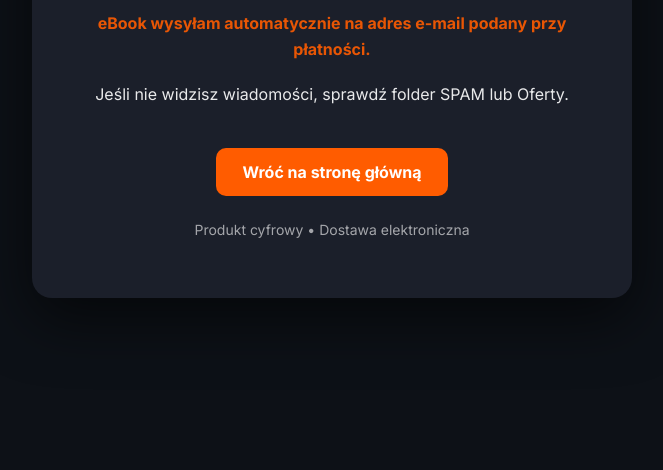
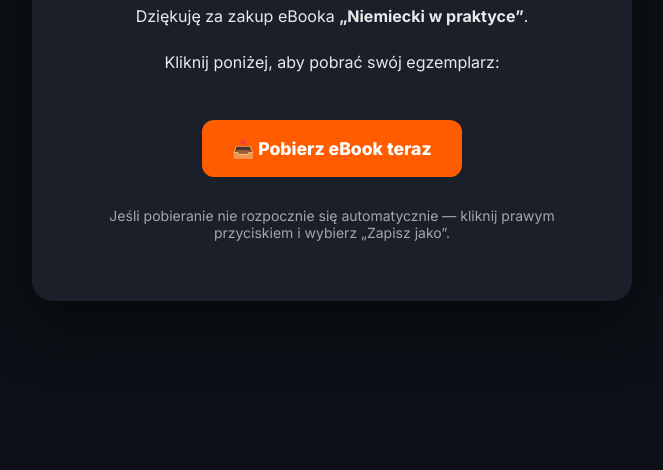
Before and after one commit to programistaiq/ebook, a plain HTML site: page thankyou.html in a window 1280 px wide. Shown: the part 330-800 px from the top of the page, without its empty margins (308-971 px from the left). Drawn offline with Linux system fonts and the light colour scheme.

Commit message:
Add files via upload

```diff
--- a/thankyou.html
+++ b/thankyou.html
@@ -43,55 +43,51 @@
             line-height: 1.6;
         }
 
-        .highlight {
-            color: #ff5c00;
-            font-weight: 700;
-        }
-
-        .btn {
+        .download-btn {
             display: inline-block;
-            margin-top: 20px;
+            margin-top: 25px;
             background: #ff5c00;
             color: #fff;
-            padding: 14px 26px;
-            border-radius: 10px;
+            padding: 18px 30px;
+            border-radius: 12px;
             text-decoration: none;
-            font-weight: 700;
+            font-weight: 800;
+            font-size: 1.1rem;
             transition: .3s;
         }
 
-            .btn:hover {
+            .download-btn:hover {
                 background: #ff3d00;
+                transform: translateY(-3px);
             }
 
         .small {
             font-size: 14px;
             opacity: .6;
-            margin-top: 25px;
+            margin-top: 30px;
         }
     </style>
 </head>
 <body>
 
     <div class="box">
-        <h1>🎉 Dziękuję za zakup!</h1>
+        <h1>🎉 Płatność zakończona sukcesem!</h1>
 
         <p>
-            Twoja płatność została pomyślnie zrealizowana.
-        </p>
-
-        <p class="highlight">
-            eBook wysyłam automatycznie na adres e-mail podany przy płatności.
+            Dziękuję za zakup eBooka <strong>„Niemiecki w praktyce”</strong>.
         </p>
 
         <p>
-            Jeśli nie widzisz wiadomości, sprawdź folder SPAM lub Oferty.
+            Kliknij poniżej, aby pobrać swój egzemplarz:
         </p>
 
-        <a href="index.html" class="btn">Wróć na stronę główną</a>
+        <!-- TU MUSISZ PODAĆ NAZWĘ SWOJEGO PLIKU PDF -->
+        <a href="ebook-niemiecki.pdf" download class="download-btn">
+            📥 Pobierz eBook teraz
+        </a>
 
         <div class="small">
-            Produkt cyfrowy • Dostawa elektroniczna
+            Jeśli pobieranie nie rozpocznie się automatycznie — kliknij prawym przyciskiem i wybierz „Zapisz jako”.
         </div>
     </div>
 
```
Also changed, not shown: 1 other file.
